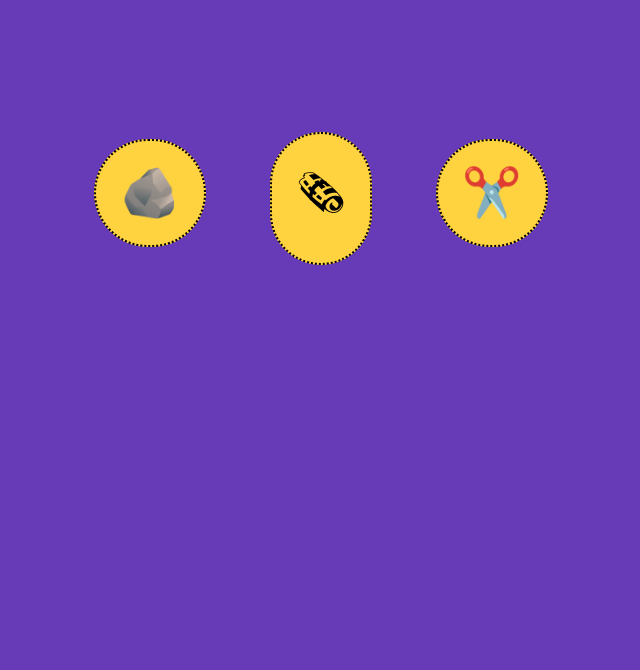
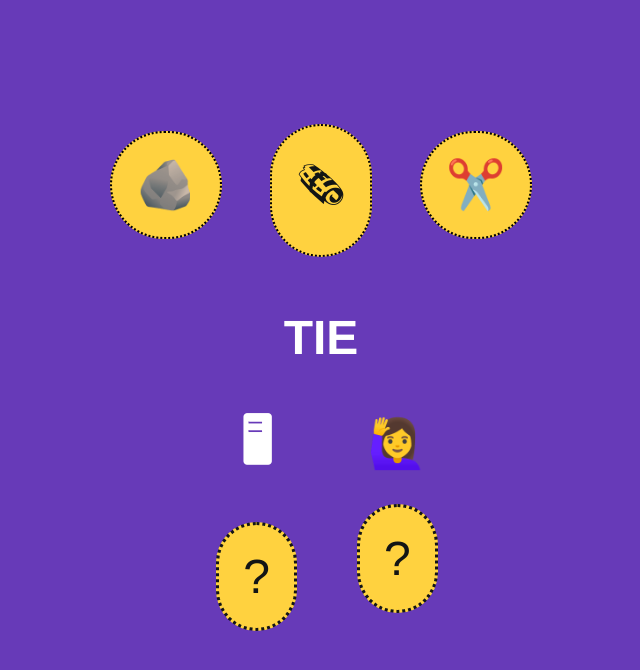
Before and after one commit to aaqsr/rockpaper, a Preact app: page / in a window 1280 px wide. Shown: the top 670 px of the page, without its empty margins (319-959 px from the left). Built offline with nearby package versions, Linux system fonts and the light colour scheme.

Commit message:
Added result styling

```diff
--- a/src/app.css
+++ b/src/app.css
@@ -1,10 +1,8 @@
-h1 {
-    font-size: 2rem;
-}
 
 .button {
     font-size: 2em;
-    margin: 2rem;
+    margin: 1.5rem;
+    color: #131515;
     background-color: #FFD23F;
     border-style: dotted;
     border-radius: 2em;
@@ -23,3 +21,8 @@ h1 {
     flex-wrap: wrap;
     align-items: baseline;
 }
+
+.result {
+    margin: 0;
+    margin-top: 0.6em;
+}
--- a/src/app.tsx
+++ b/src/app.tsx
@@ -2,6 +2,7 @@ import './app.css'
 
 export function App() {
   return (
+  <>
     <div class="flexy">
         <div class="col-container">
             <button class='button'>🪨</button>
@@ -15,8 +16,29 @@ export function App() {
             <button class='button'>✂️</button>
         </div>
     </div>
+
+    <h1 class="result">{result}</h1>
+
+    <div class="flexy" >
+        <span style={{margin:"0.5em"}}>
+            <h1>🖥 </h1>
+            <div class='button'>{computerAns}</div>
+        </span>
+
+        <span >
+            <h1>  🙋‍♀️</h1>
+            <div class='button'>{humanAns}</div>
+        </span>
+    </div>
+  </>
   )
 }
+
+const computerAns: string = "?";
+
+const humanAns: string = "?";
+
+const result: string = "TIE";
 
 const options = [
       'Rock',
```
